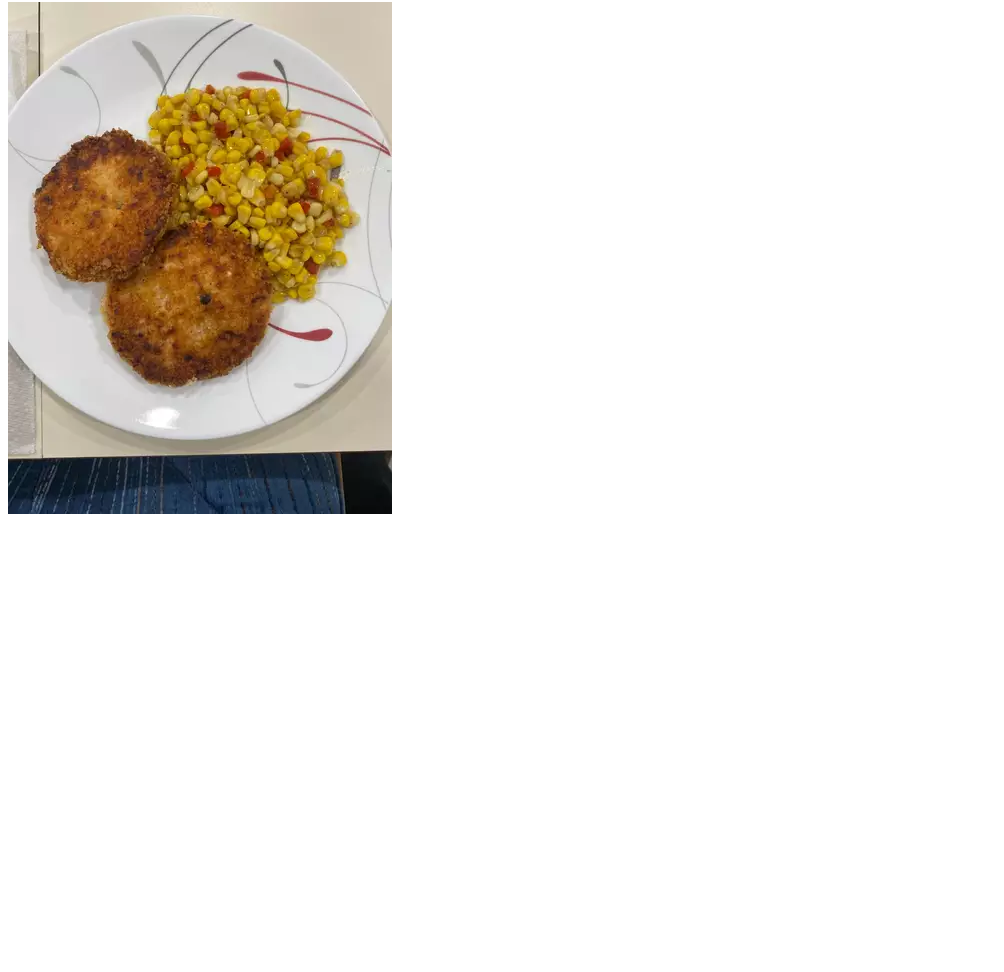
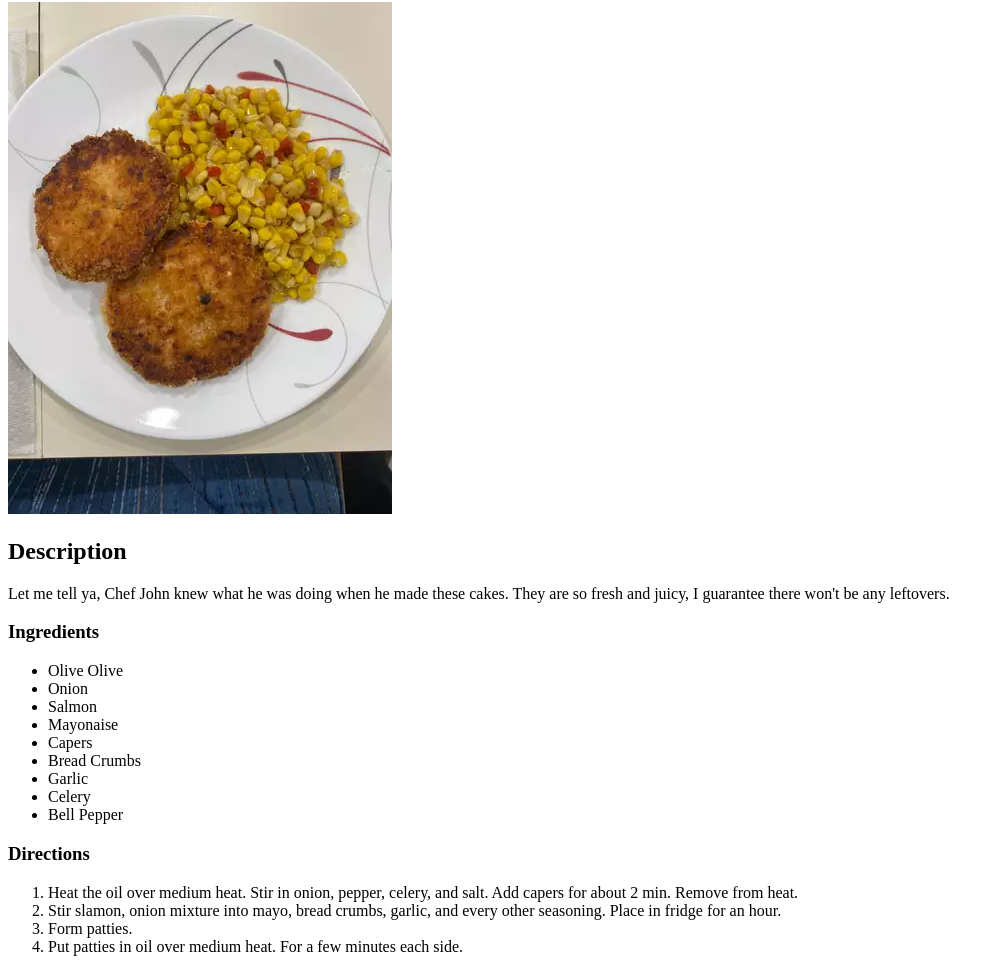
Before and after one commit to wdoran40/odin-recipes, a plain HTML site: page recipes/salmon.html in a window 1280 px wide. Shown: the part 78-1050 px from the top of the page, without its empty margins (0-1004 px from the left). Before the commit the page ends 800 px from the top, so only its background shows below. Drawn offline with Linux system fonts and the light colour scheme.

Commit message:
removed line to put onto recipe page

```diff
--- a/recipes/salmon.html
+++ b/recipes/salmon.html
@@ -7,5 +7,26 @@
   <body>
     <h1>Chef John's Fresh Salmon Cakes</h1>
     <p><img src="../img/salmon cake.jpg" alt="salmon cake"></a></p>
+    <h2>Description</h2>
+    <p>Let me tell ya, Chef John knew what he was doing when he made these cakes. They are so fresh and juicy, I guarantee there won't be any leftovers.</p>
+    <h3>Ingredients</h3>
+    <ul>
+      <li>Olive Olive</li>
+      <li>Onion</li>
+      <li>Salmon</li>
+      <li>Mayonaise</li>
+      <li>Capers</li>
+      <li>Bread Crumbs</li>
+      <li>Garlic</li>
+      <li>Celery</li>
+      <li>Bell Pepper</li>
+    </ul>
+   <h3>Directions</h3>
+    <ol>
+      <li>Heat the oil over medium heat. Stir in onion, pepper, celery, and salt. Add capers for about 2 min. Remove from heat.</li>
+      <li>Stir slamon, onion mixture into mayo, bread crumbs, garlic, and every other seasoning. Place in fridge for an hour.</li>
+      <li>Form patties.</li>
+      <li>Put patties in oil over medium heat. For a few minutes each side.</li>
+    </ol>
   </body>
 </html>
```
Also changed, not shown: index.html (+0 -1 lines).
